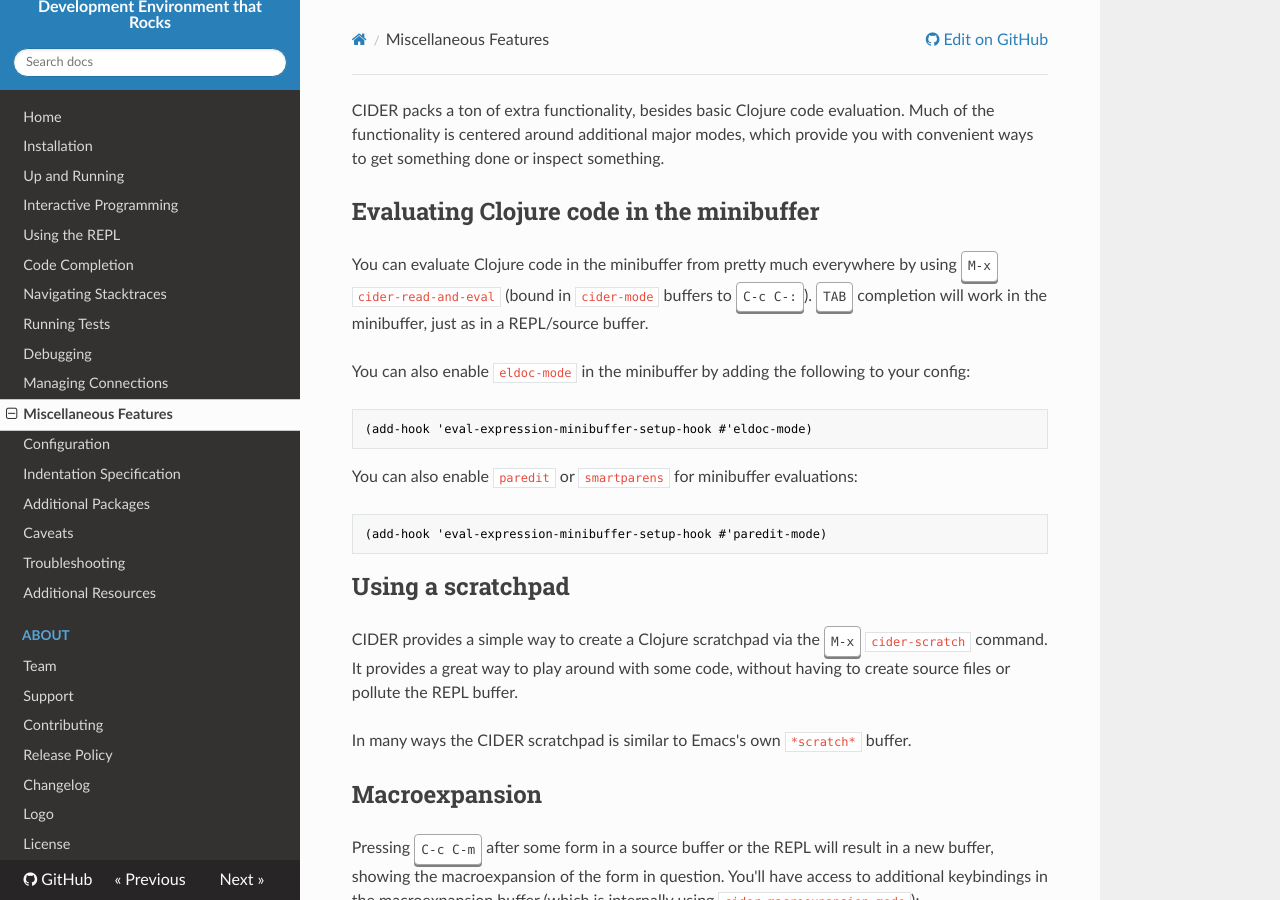
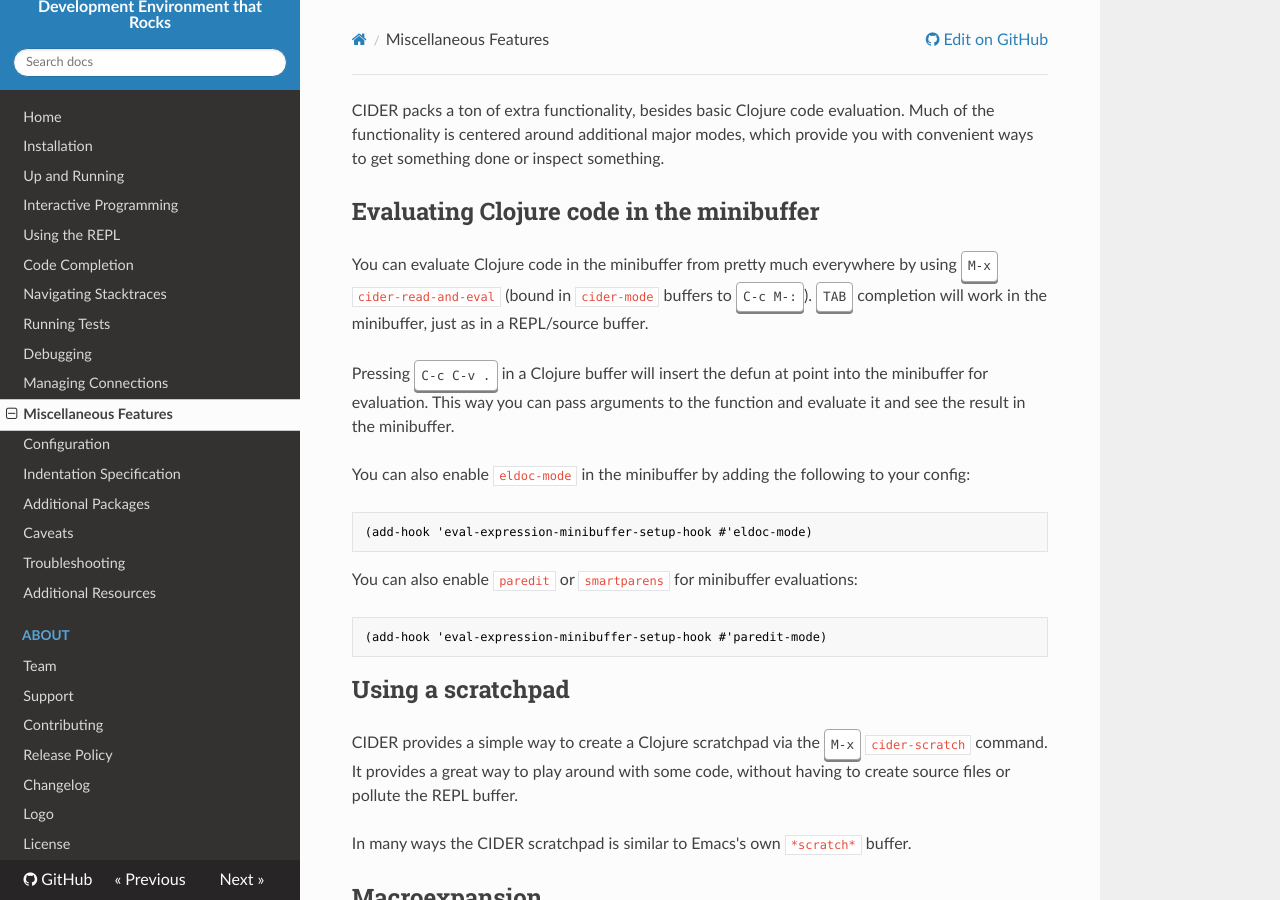
Before and after one commit to clojure-emacs/cider, an MkDocs documentation site: the page built from doc/miscellaneous_features.md, in a window 1280 px wide and 900 px high. Built offline with MkDocs 1.6.1, drawn with Linux system fonts in a browser that asks for light colours; nearby versions of some CDN libraries; old or Windows-style settings are respelled for this version of MkDocs.

Commit message:
[Fix #1767] Read and eval defun at point (#1774)

```diff
--- a/doc/miscellaneous_features.md
+++ b/doc/miscellaneous_features.md
@@ -7,8 +7,12 @@
 
 You can evaluate Clojure code in the minibuffer from pretty much everywhere by
 using <kbd>M-x</kbd> `cider-read-and-eval` (bound in `cider-mode` buffers to
-<kbd>C-c C-:</kbd>).  <kbd>TAB</kbd> completion will work in the minibuffer,
+<kbd>C-c M-:</kbd>).  <kbd>TAB</kbd> completion will work in the minibuffer,
 just as in a REPL/source buffer.
+
+Pressing <kbd>C-c C-v .</kbd> in a Clojure buffer will insert the defun
+at point into the minibuffer for evaluation. This way you can pass arguments
+to the function and evaluate it and see the result in the minibuffer.
 
 You can also enable `eldoc-mode` in the minibuffer by adding the following to your
 config:
```
Also changed, not shown: CHANGELOG.md (+1 -0 lines), 2 other files.
